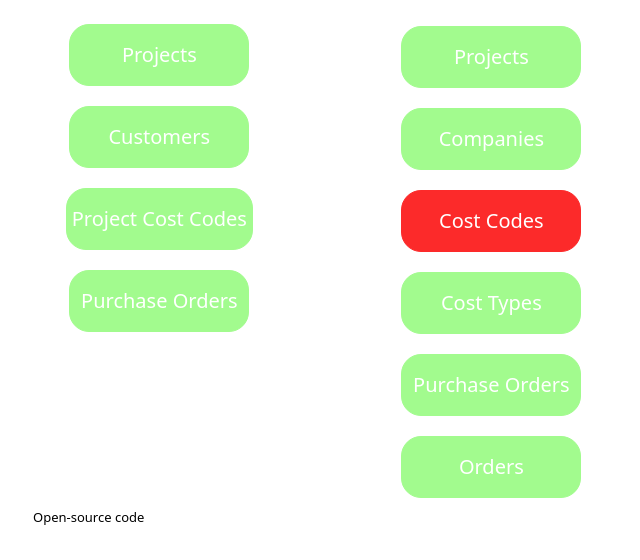
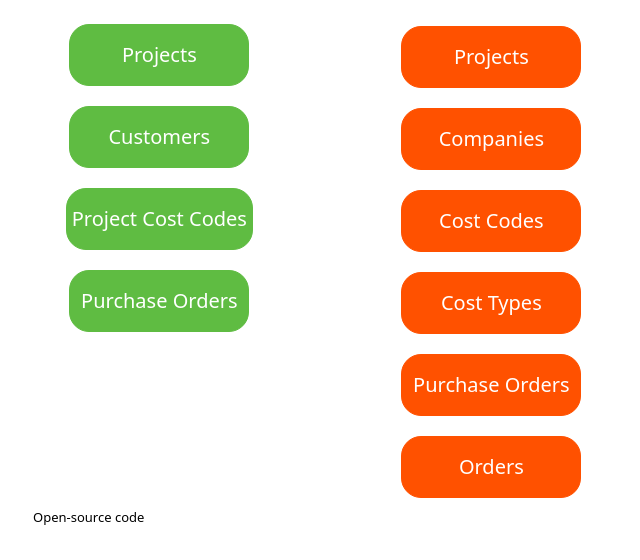
Before and after one commit to hollsmith2000/Sage-Procore-Project, a plain HTML site: page index.html in a window 1280 px wide. Shown: the part 162-722 px from the top of the page, without its empty margins (287-927 px from the left). Drawn offline with nearby package versions, Linux system fonts and the light colour scheme.

Commit message:
CSS Changes

```diff
--- a/src/styles.css
+++ b/src/styles.css
@@ -48,50 +48,50 @@ h2 {
 }
 
 .procore-projects {
-  background-color: #a2fb8e;
-  border: 1px solid #a2fb8e;
+  background-color: #ff5100;
+  border: 1px solid #ff5100;
 }
 .procore-companies {
-  background-color: #a2fb8e;
-  border: 1px solid #a2fb8e;
+  background-color: #ff5100;
+  border: 1px solid #ff5100;
 }
 
 .procore-cost-codes {
-  background-color: #fc2a2a;
-  border: 1px solid #fc2a2a;
+  background-color: #ff5100;
+  border: 1px solid #ff5100;
 }
 
 .procore-cost-types {
-  background-color: #a2fb8e;
-  border: 1px solid #a2fb8e;
+  background-color: #ff5100;
+  border: 1px solid #ff5100;
 }
 
 .procore-purchase-orders {
-  background-color: #a2fb8e;
-  border: 1px solid #a2fb8e;
+  background-color: #ff5100;
+  border: 1px solid #ff5100;
 }
 
 .procore-orders {
-  background-color: #a2fb8e;
-  border: 1px solid #a2fb8e;
+  background-color: #ff5100;
+  border: 1px solid #ff5100;
 }
 
 .sage-projects {
-  background-color: #a2fb8e !important;
-  border: 1px solid #a2fb8e;
+  background-color: #5fbc42 !important;
+  border: 1px solid #5fbc42;
 }
 .sage-customers {
-  background-color: #a2fb8e;
-  border: 1px solid #a2fb8e;
+  background-color: #5fbc42;
+  border: 1px solid #5fbc42;
 }
 .sage-project-cost-codes {
-  background-color: #a2fb8e;
-  border: 1px solid #a2fb8e;
+  background-color: #5fbc42;
+  border: 1px solid #5fbc42;
 }
 
 .sage-purchase-orders {
-  background-color: #a2fb8e;
-  border: 1px solid #a2fb8e;
+  background-color: #5fbc42;
+  border: 1px solid #5fbc42;
 }
 
 .link {
```
Also changed, not shown: 1 other file.
